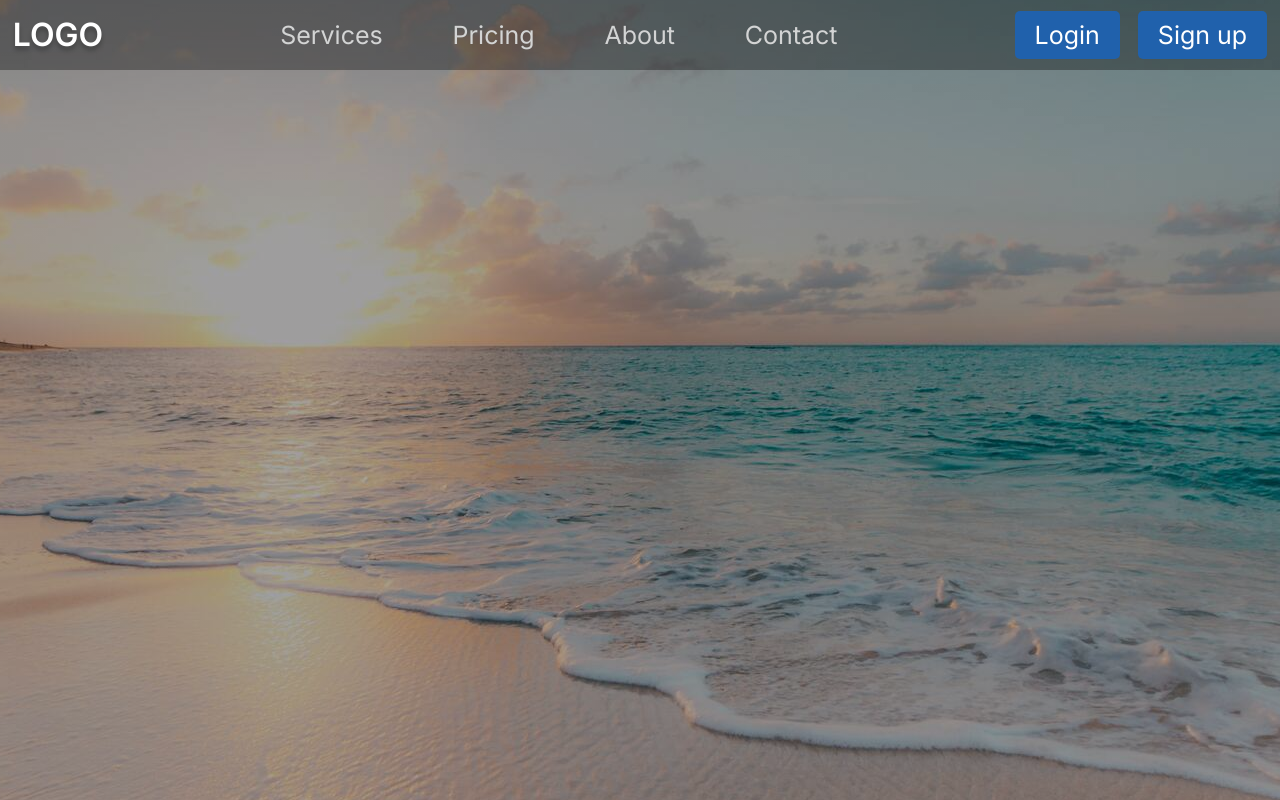
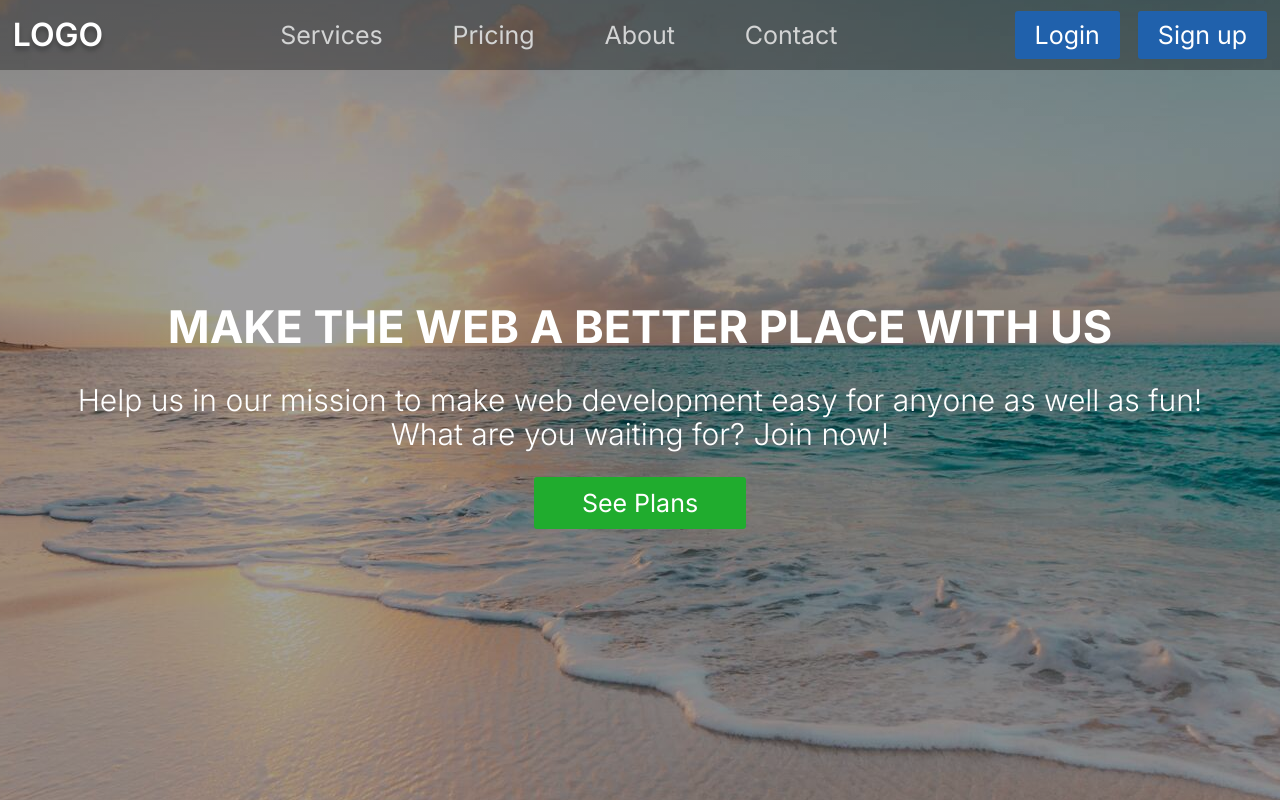
Before and after one commit to CoolNewsGuy/homepage, a plain HTML site: page index.html in a window 1280 px wide. Drawn offline with Linux system fonts and the light colour scheme.

Commit message:
Add hero text and plans button

```diff
--- a/index.html
+++ b/index.html
@@ -31,6 +31,14 @@
         </div>
       </ul>
     </nav>
+
+    <div class="hero-text">
+      <h1 class="hero-title">MAKE THE WEB A BETTER PLACE WITH US</h1>
+      <p class="text">Help us in our mission to make web development easy for anyone as well as fun!</p>
+      <span class="join-text text">What are you waiting for? Join now!</span>
+
+      <button class="see-plans">See Plans</button>
+    </div>
   </header>
 </body>
 
--- a/styles.css
+++ b/styles.css
@@ -5,7 +5,7 @@
     --middle-right-text-size: 25px;
     --middle-text-color: #d3d4d4;
     --button-background: #2061ac;
-    --button-radius: 5px;
+    --button-radius: 3px;
     --button-blue-padding: 10px 20px;
     --button-green-padding: 12px 48px;
     --button-hover-background: #fff;
@@ -31,8 +31,10 @@ header {
     background-position: center;
     background-repeat: no-repeat;
     background-attachment: fixed;
+    position: relative;
 }
 
+/* ?navbar */
 nav {
     background: #0005;
     height: 70px;
@@ -107,3 +109,48 @@ nav button:hover {
     background: var(--button-hover-background);
     color: var(--button-background);
 }
+
+/* ?hero text */
+div.hero-text {
+    color: #fff;
+    display: flex;
+    flex-direction: column;
+    justify-content: center;
+    align-items: center;
+    position: absolute;
+    inset: 0;
+}
+
+.hero-title {
+    font-size: var(--hero-title-size);
+}
+
+.text {
+    font-size: var(--hero-text-size);
+    font-weight: 300;
+}
+
+button.see-plans {
+    border: none;
+    background: var(--button-plans-background);
+    color: #fff;
+    padding: var(--button-green-padding);
+    margin-top: 1em;
+    font-size: 25px;
+    -webkit-border-radius: var(--button-radius);
+    -moz-border-radius: var(--button-radius);
+    -ms-border-radius: var(--button-radius);
+    -o-border-radius: var(--button-radius);
+    border-radius: var(--button-radius);
+    cursor: pointer;
+    transition: 0.5s;
+    -webkit-transition: 0.5s;
+    -moz-transition: 0.5s;
+    -ms-transition: 0.5s;
+    -o-transition: 0.5s;
+}
+
+button.see-plans:hover {
+    background: var(--button-hover-background);
+    color: var(--button-plans-background);
+}
```
